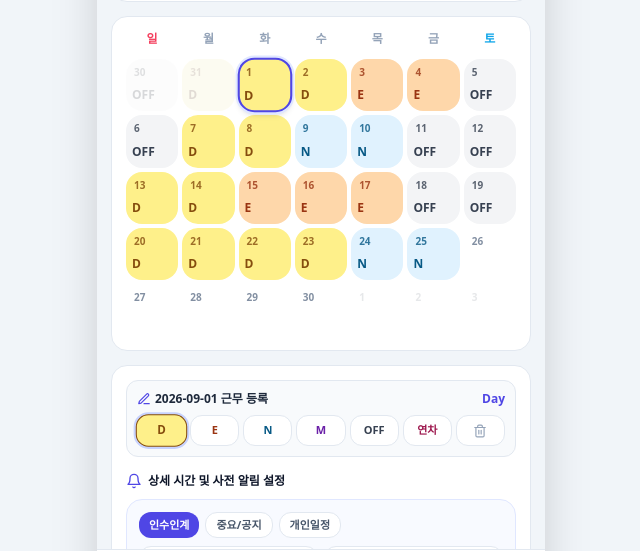
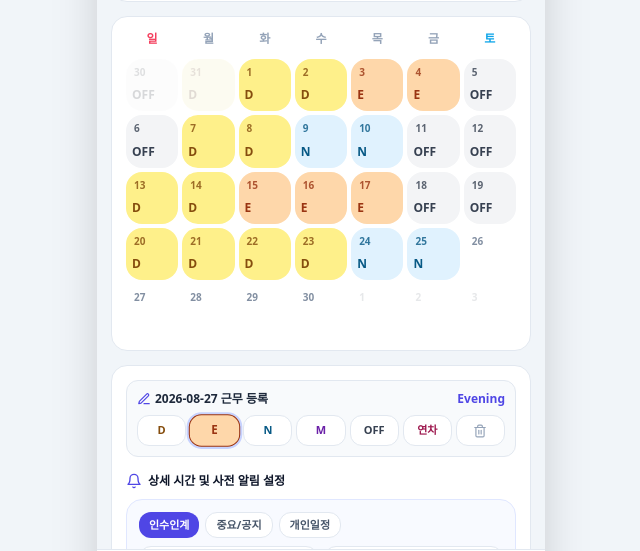
Before and after one commit to Choiseonkyeong/nurse-shift-calendar, a React (Vite) app: page / in a window 1280 px wide. Shown: the part 189-740 px from the top of the page, without its empty margins (319-959 px from the left). Built offline with nearby package versions, Linux system fonts and the light colour scheme; no server answers.

Commit message:
Update App.jsx

```diff
--- a/src/App.jsx
+++ b/src/App.jsx
@@ -24,7 +24,7 @@ export default function App() {
   const [activeTab, setActiveTab] = useState('myShift');
   const [currentYear, setCurrentYear] = useState(2026);
   const [currentMonth, setCurrentMonth] = useState(9);
-  const [selectedDate, setSelectedDate] = useState('2026-09-01');
+  const [selectedDate, setSelectedDate] = useState(today.dateStr);
 
   const [userName, setUserName] = useState(() => localStorage.getItem('nurse_user_name') || '최수민');
   const [myShifts, setMyShifts] = useState(() => {
```
